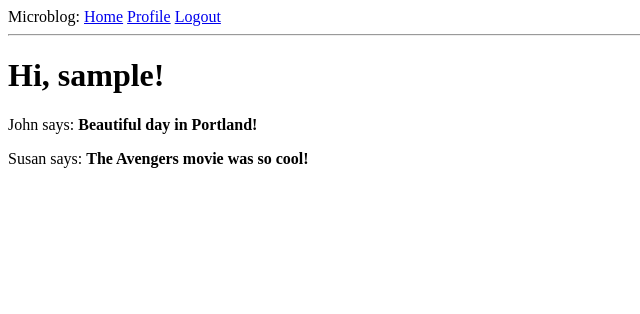
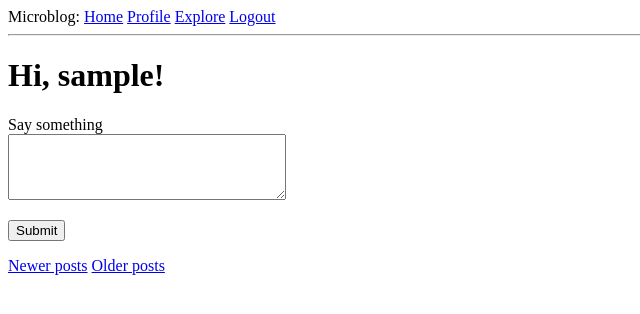
Before and after one commit to isaieva/study-flask, a Flask app: page / in a window 1280 px wide. Shown: the top 314 px of the page, without its empty margins (0-640 px from the left). Run offline with Flask 2, Linux system fonts and the light colour scheme; the visitor is signed in with stand-in values (Sample User, id 1); data comes from the database, SQL or seed files in the repository; data that the repository does not hold is empty.

Commit message:
added pagination

```diff
--- a/app/forms.py
+++ b/app/forms.py
@@ -43,3 +43,9 @@ class EditProfileForm(FlaskForm):
             user = User.query.filter_by(username=self.username.data).first()
             if user is not None:
                 raise ValidationError('Please use a different username.')
+
+
+class PostForm(FlaskForm):
+    post = TextAreaField('Say something', validators=[DataRequired(),
+                                                      Length(min=1, max=140)])
+    submit = SubmitField('Submit')
--- a/app/routes.py
+++ b/app/routes.py
@@ -2,29 +2,35 @@ from app import app
 from flask import render_template, flash, redirect, url_for
 from app.forms import LoginForm
 from flask_login import current_user, login_user, logout_user, login_required
-from app.models import User
+from app.models import User, Post
 from werkzeug.urls import url_parse
 from flask import request
 from app import db
-from app.forms import RegistrationForm, EditProfileForm
+from app.forms import RegistrationForm, EditProfileForm, PostForm
 from datetime import datetime
 
 
-@app.route('/')
-@app.route('/index')
+@app.route('/', methods=['GET', 'POST'])
+@app.route('/index', methods=['GET', 'POST'])
 @login_required
 def index():
-    posts = [
-        {
-            'author': {'username': 'John'},
-            'body': 'Beautiful day in Portland!'
-        },
-        {
-            'author': {'username': 'Susan'},
-            'body': 'The Avengers movie was so cool!'
-        }
-    ]
-    return render_template('index.html', title='Home', posts=posts)
+    form = PostForm()
+    if form.validate_on_submit():
+        post = Post(body=form.post.data, author=current_user)
+        db.session.add(post)
+        db.session.commit()
+        flash('Your post is now live!')
+        return redirect(url_for('index'))
+    page = request.args.get('page', 1, type=int)
+    posts = current_user.followed_posts().paginate(
+        page,
+        app.config['POSTS_PER_PAGE'],
+        False
+    )
+    next_url = url_for('index', page=posts.next_num if posts.has_next else None)
+    prev_url = url_for('index', page=posts.prev_num if posts.has_prev else None)
+    return render_template('index.html', title='Home Page', form=form, posts=posts.items,
+                           next_url=next_url, prev_url=prev_url)
 
 
 @app.route('/login', methods=['GET', 'POST'])
@@ -70,11 +76,16 @@ def register():
 @login_required
 def user(username):
     user = User.query.filter_by(username=username).first_or_404()
-    posts = [
-        {'author': user, 'body': 'Test post #1'},
-        {'author': user, 'body': 'Test post #2'}
-    ]
-    return render_template('user.html', user=user, posts=posts)
+    page = request.args.get('page', 1, type=int)
+    posts = user.posts.order_by(Post.timestamp.desc()).paginate(
+        page,
+        app.config['POSTS_PER_PAGE'],
+        False
+    )
+    next_url = url_for('user', username=user.username, page=posts.next_num if posts.has_next else None)
+    prev_url = url_for('user', username=user.username, page=posts.prev_num if posts.has_prev else None)
+    return render_template('user.html', user=user, posts=posts.items,
+                           next_url=next_url, prev_url=prev_url)
 
 
 @app.before_request
@@ -129,3 +140,18 @@ def unfollow(username):
     db.session.commit()
     flash('You are not following {}.'.format(username))
     return redirect(url_for('user', username=username))
+
+
+@app.route('/explore')
+@login_required
+def explore():
+    page = request.args.get('page', 1, type=int)
+    posts = Post.query.order_by(Post.timestamp.desc()).paginate(
+        page,
+        app.config['POSTS_PER_PAGE'],
+        False
+    )
+    next_url = url_for('explore', page=posts.next_num if posts.has_next else None)
+    prev_url = url_for('explore', page=posts.prev_num if posts.has_prev else None)
+    return render_template('index.html', title='Explore', posts=posts.items,
+                           next_url=next_url, prev_url=prev_url)
--- a/app/templates/base.html
+++ b/app/templates/base.html
@@ -17,6 +17,7 @@
          <a href="{{ url_for('login') }}">Login</a>
          {% else %}
          <a href="{{ url_for('user', username=current_user.username) }}">Profile</a>
+         <a href="{{ url_for('explore') }}">Explore</a>
          <a href="{{ url_for('logout') }}">Logout</a>
          {% endif %}
      </div>
--- a/app/templates/index.html
+++ b/app/templates/index.html
@@ -2,7 +2,28 @@
 
 {% block content %}
     <h1>Hi, {{ current_user.username }}!</h1>
+    {% if form %}
+    <form action="" method="post">
+        {{ form.hidden_tag() }}
+        <p>
+            {{ form.post.label }}<br>
+            {{ form.post(cols=32, rows=4) }}<br>
+            {% for error in form.post.errors %}
+            <span style="color: red;">[{{ error }}]</span>
+            {% endfor %}
+        </p>
+        <p>{{ form.submit() }}</p>
+    </form>
+    {% endif %}
     {% for post in posts %}
-    <div><p>{{ post.author.username }} says: <b>{{ post.body }}</b></p></div>
+        {% include '_post.html' %}
     {% endfor %}
+
+    {% if prev_url %}
+    <a href="{{ prev_url }}">Newer posts</a>
+    {% endif %}
+    {% if next_url %}
+    <a href="{{ next_url }}">Older posts</a>
+    {% endif %}
+
 {% endblock %}
--- a/config.py
+++ b/config.py
@@ -14,3 +14,5 @@ class Config(object):
     MAIL_USERNAME = os.environ.get('MAIL_USERNAME')
     MAIL_PASSWORD = os.environ.get('MAIL_PASSWORD')
     ADMINS = ['nadineisabsent@gmail.com']
+
+    POSTS_PER_PAGE = 25
```
Also changed, not shown: app/templates/_post.html (+6 -1 lines), app/templates/user.html (+8 -0 lines).
